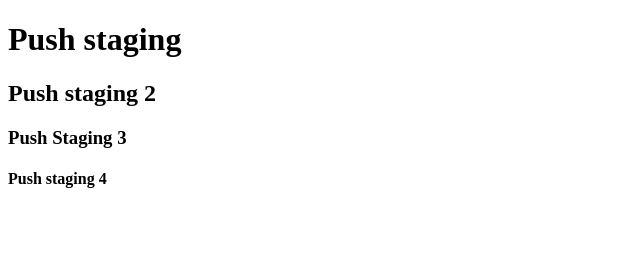
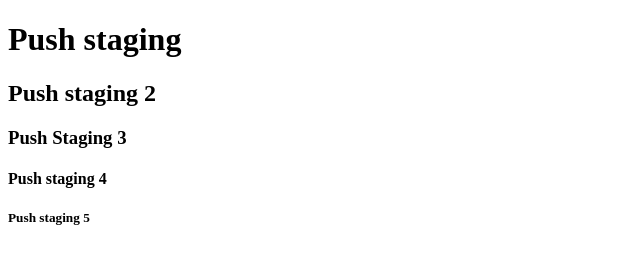
Before and after one commit to mattjcv/belajar-niomic, a plain HTML site: page header.html in a window 1280 px wide. Shown: the full height of the page, 0-640 px from the left. Drawn offline with Linux system fonts and the light colour scheme.

Commit message:
Added h5 element

```diff
--- a/header.html
+++ b/header.html
@@ -9,5 +9,6 @@
     <h2>Push staging 2</h2>
     <h3>Push Staging 3</h3>
     <h4>Push staging 4</h4>
+    <h5>Push staging 5</h5>
   </body>
 </html>
```
